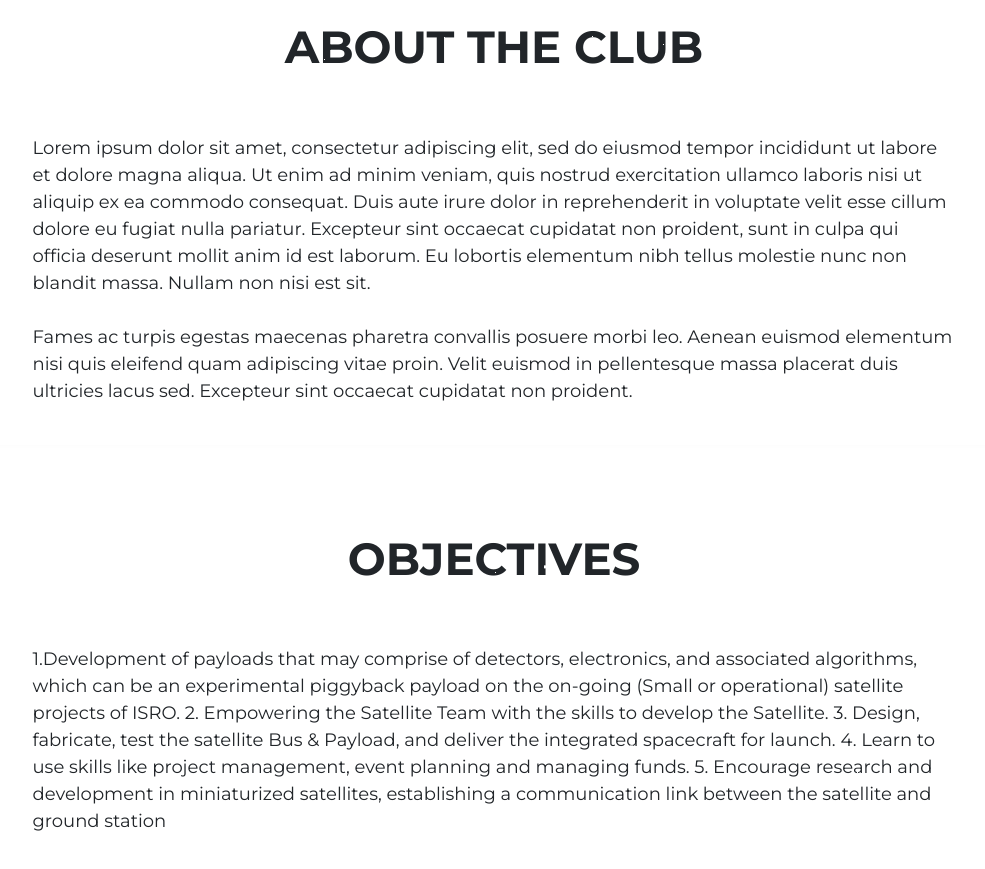
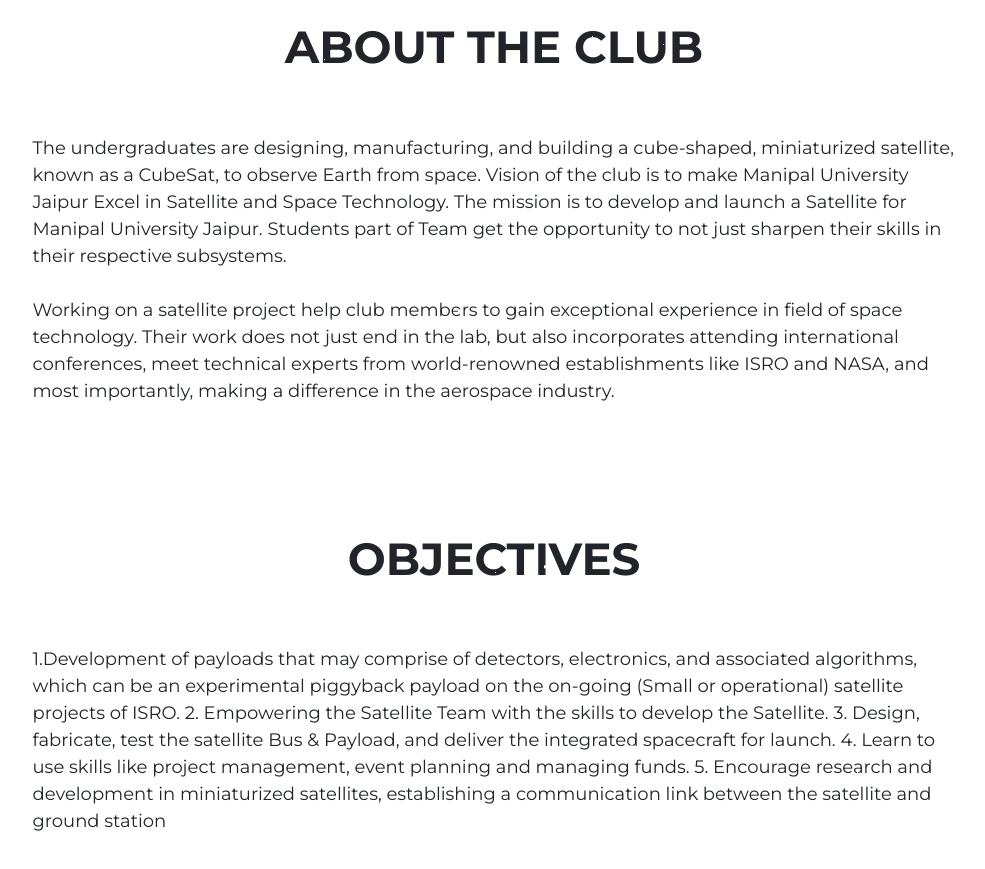
Before and after one commit to shruti1302/SatelliteClub-Website, a React (Create React App) app: page / in a window 1280 px wide. Shown: the part 860-1729 px from the top of the page, without its empty margins (146-1131 px from the left). Built offline with nearby package versions, Linux system fonts and the light colour scheme; the HTML template or start-up script is replaced by a standard one.

Commit message:
content on about club in aboutSection.js

```diff
--- a/src/components/aboutSection.js
+++ b/src/components/aboutSection.js
@@ -9,21 +9,15 @@
             <div className='col-10 content-container'>
               <div className='section-heading mb-5'>ABOUT THE CLUB</div>
               <div className='content'>
-                Lorem ipsum dolor sit amet, consectetur adipiscing elit, sed do
-                eiusmod tempor incididunt ut labore et dolore magna aliqua. Ut
-                enim ad minim veniam, quis nostrud exercitation ullamco laboris
-                nisi ut aliquip ex ea commodo consequat. Duis aute irure dolor
-                in reprehenderit in voluptate velit esse cillum dolore eu fugiat
-                nulla pariatur. Excepteur sint occaecat cupidatat non proident,
-                sunt in culpa qui officia deserunt mollit anim id est laborum.
-                Eu lobortis elementum nibh tellus molestie nunc non blandit
-                massa. Nullam non nisi est sit. <br />
+               The undergraduates are designing, manufacturing, and building a cube-shaped, miniaturized satellite, known
+as a CubeSat, to observe Earth from space. Vision of the club is to make Manipal University Jaipur Excel in
+Satellite and Space Technology. The mission is to develop and launch a Satellite for Manipal University
+Jaipur. Students part of Team get the opportunity to not just sharpen their skills in their respective subsystems.  <br />
                 <br />
-                Fames ac turpis egestas maecenas pharetra convallis posuere
-                morbi leo. Aenean euismod elementum nisi quis eleifend quam
-                adipiscing vitae proin. Velit euismod in pellentesque massa
-                placerat duis ultricies lacus sed. Excepteur sint occaecat
-                cupidatat non proident.
+               Working on a satellite project help club members to gain exceptional experience in field of space
+technology. Their work does not just end in the lab, but also incorporates attending international conferences,
+meet technical experts from world-renowned establishments like ISRO and NASA, and most importantly,
+making a difference in the aerospace industry.
               </div>
             </div>
           </div>
```
